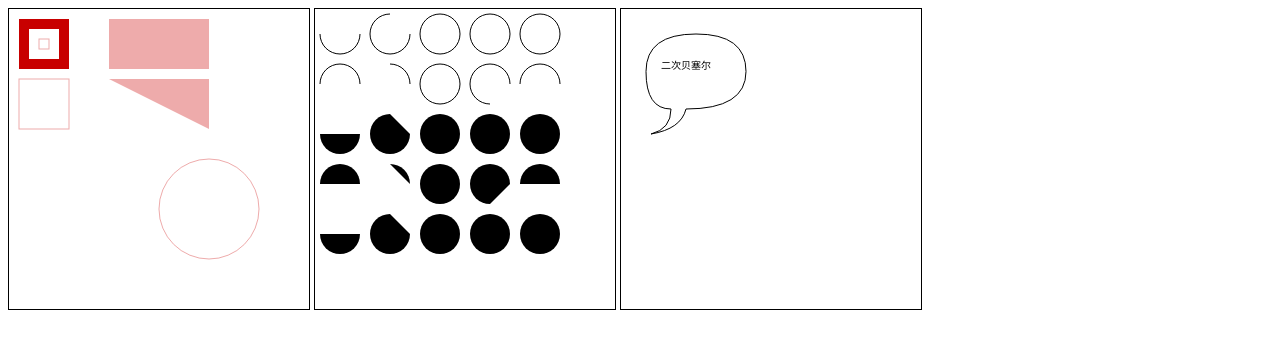
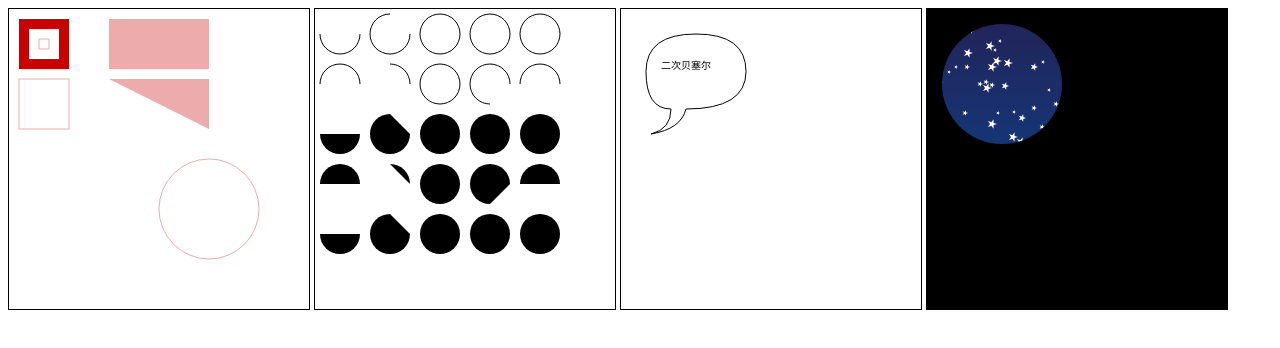
Before and after one commit to hecan2828/canvas, a plain HTML site: page index.html in a window 1280 px wide. Drawn offline with Linux system fonts and the light colour scheme.

Commit message:
add some

```diff
--- a/index.html
+++ b/index.html
@@ -13,6 +13,7 @@
     <canvas id="canvas1" width="300" height="300">对不起！ 请升级浏览器</canvas>
     <canvas id="canvas2" width="300" height="300">对不起！ 请升级浏览器</canvas>
     <canvas id="canvas3" width="300" height="300">对不起！ 请升级浏览器</canvas>
+    <canvas id="canvas4" width="300" height="300">对不起！ 请升级浏览器</canvas>
     <script type="text/javascript">
     //https://developer.mozilla.org/zh-CN/docs/Web/API/Canvas_API/Tutorial/Drawing_shapes
     // 绘图
@@ -90,6 +91,55 @@
       canvas3.quadraticCurveTo(125,25,75,25);
       canvas3.stroke()
       canvas3.fillText('二次贝塞尔', 40, 60);
+
+      // 第四张图
+      function draw() {
+        var ctx = document.getElementById('canvas4').getContext('2d');
+        ctx.fillRect(0,0,300,300);
+        ctx.translate(75,75);
+
+        // Create a circular clipping path
+        ctx.beginPath();
+        ctx.arc(0,0,60,0,Math.PI*2,true);
+        ctx.clip();
+
+        // draw background
+        var lingrad = ctx.createLinearGradient(0,-75,0,75);
+        lingrad.addColorStop(0, '#232256');
+        lingrad.addColorStop(1, '#143778');
+
+        ctx.fillStyle = lingrad;
+        ctx.fillRect(-75,-75,150,150);
+
+        // draw stars
+        for (var j=1;j<50;j++){
+          ctx.save();
+          ctx.fillStyle = '#fff';
+          ctx.translate(75-Math.floor(Math.random()*150),
+                        75-Math.floor(Math.random()*150));
+          drawStar(ctx,Math.floor(Math.random()*4)+2);
+          ctx.restore();
+        }
+
+      }
+      function drawStar(ctx,r){
+        ctx.save();
+        ctx.beginPath()
+        ctx.moveTo(r,0);
+        for (var i=0;i<9;i++){
+          ctx.rotate(Math.PI/5);
+          if(i%2 == 0) {
+            ctx.lineTo((r/0.525731)*0.200811,0);
+          } else {
+            ctx.lineTo(r,0);
+          }
+        }
+        ctx.closePath();
+        ctx.fill();
+        ctx.restore();
+      }
+
+      draw()
     </script>
   </body>
 </html>
```
Also changed, not shown: 1.html (added, +78 -0 lines), img/1.gif (added), img/1.png (added).
